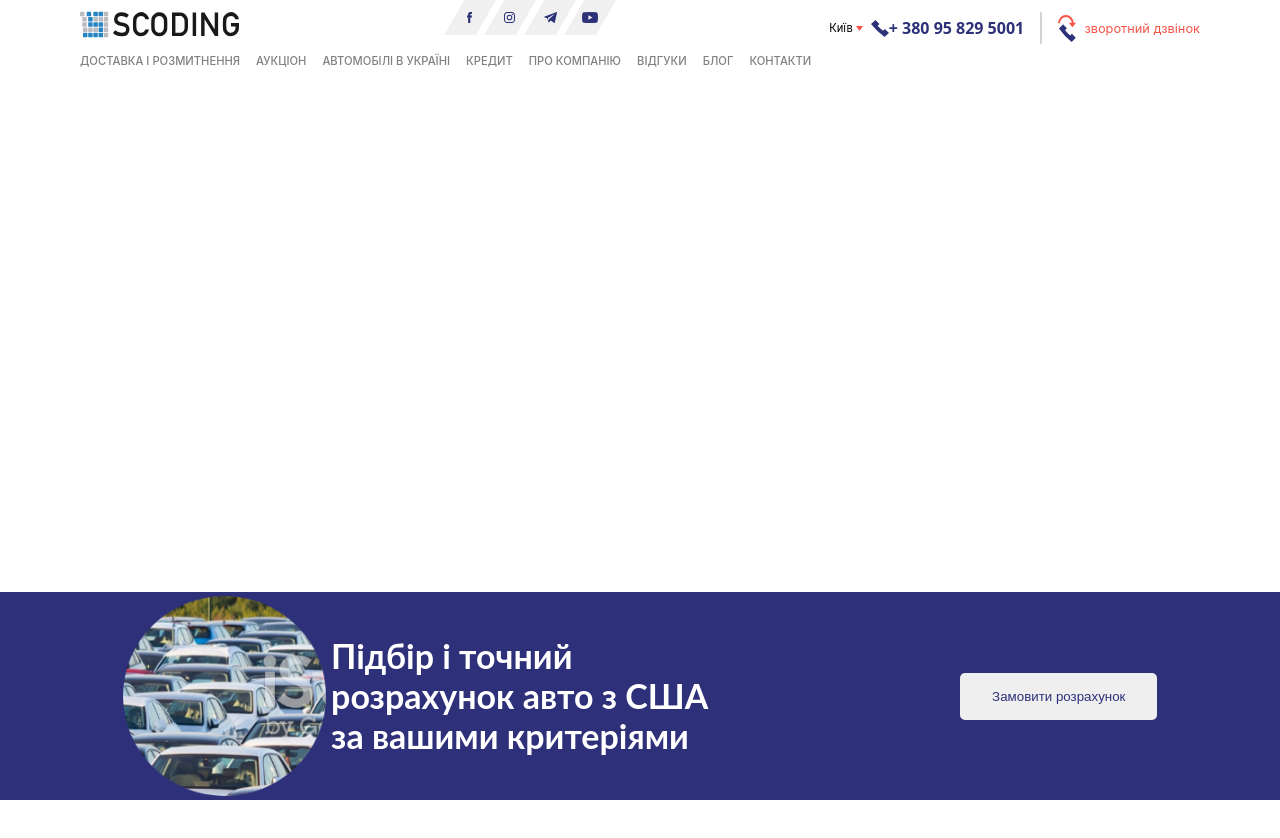
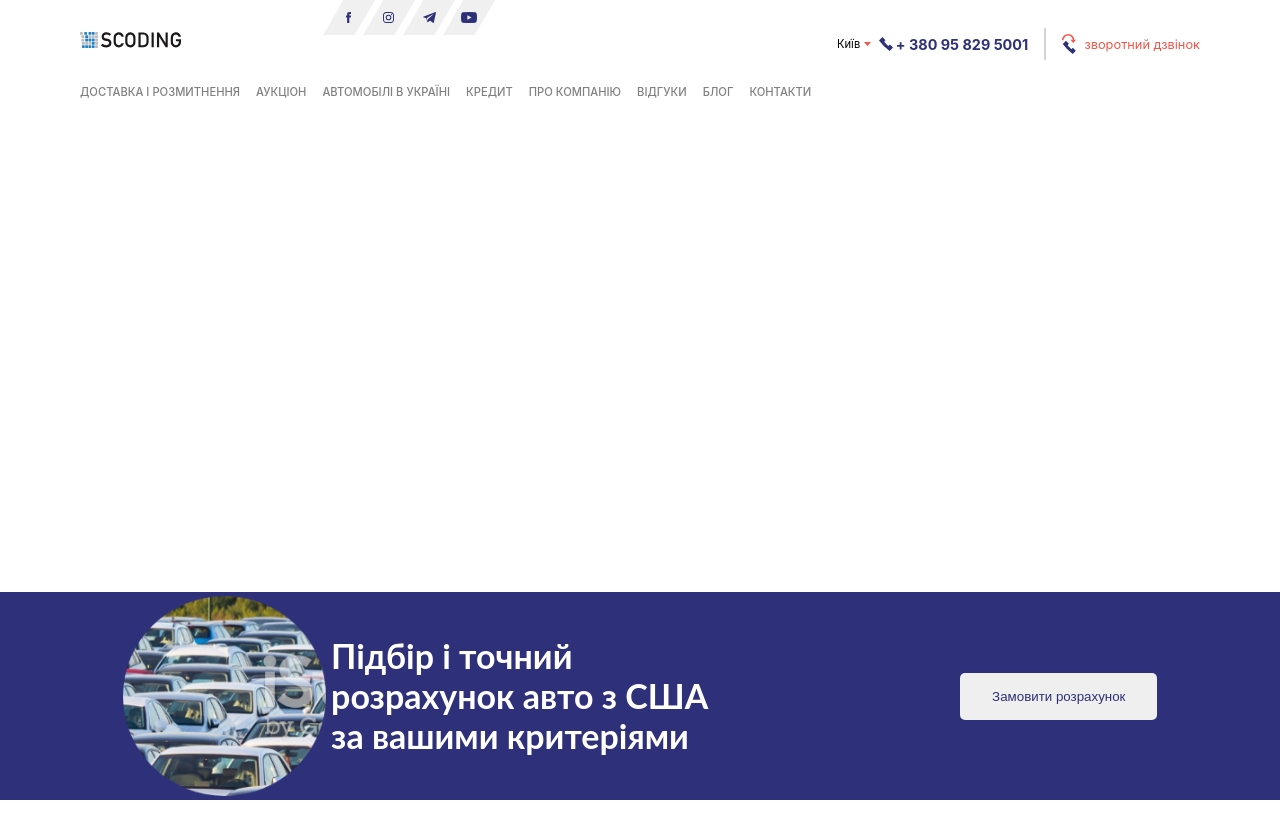
Before and after one commit to bertamatu/mockup-cars-site, a React (Create React App) app: page / in a window 1280 px wide. Shown: the top 838 px of the page. Built offline with nearby package versions, Linux system fonts and the light colour scheme.

Commit message:
navBar components done

```diff
--- a/src/NavBar/Contacts.js
+++ b/src/NavBar/Contacts.js
@@ -9,10 +9,10 @@ const Contacts = () => {
     <ContactsContainer>
       <City>Київ</City>
       <IconTriangle src={TriangleIcon} alt="contacts" />
-      <img src={PhoneIcon} alt="phone-contacts" />
+      <IconPhone src={PhoneIcon} alt="phone-contacts" />
       <PhoneNumber href="tel:380-95-829-5001">+ 380 95 829 5001</PhoneNumber>
       <VerticalLine></VerticalLine>
-      <img src={PhoneArrowIcon} alt="phone-contacts" />
+      <IconPhoneArrow src={PhoneArrowIcon} alt="phone-contacts" />
       <ContactText>зворотний дзвінок</ContactText>
     </ContactsContainer>
   );
@@ -37,12 +37,18 @@ const City = styled.p`
 const IconTriangle = styled.img`
   padding: 0 0.5rem 0 0.2rem;
 `;
+const IconPhone = styled.img`
+  height: 0.85rem;
+`;
 const PhoneNumber = styled.a`
   text-align: left;
-  font-family: Open Sans;
+  font-family: -apple-system, BlinkMacSystemFont, "Segoe UI", Roboto, Oxygen,
+    Ubuntu, Cantarell, "Open Sans", "Helvetica Neue", sans-serif;
   font-weight: bold;
   color: #2d3178;
   text-decoration: none;
+  font-size: 0.9rem;
+  margin-left: 0.2rem;
 `;
 
 const VerticalLine = styled.div`
@@ -50,6 +56,10 @@ const VerticalLine = styled.div`
   width: 1.5px;
   height: 2rem;
   margin: 0 1rem;
+`;
+
+const IconPhoneArrow = styled.img`
+  height: 1.3rem;
 `;
 
 const ContactText = styled.p`
--- a/src/NavBar/Icons.js
+++ b/src/NavBar/Icons.js
@@ -29,6 +29,7 @@ export default Icons;
 const IconsMenu = styled.section`
   display: flex;
   flex-direction: row;
+  margin-left: -12rem;
 `;
 
 const Parallelogram = styled.section`
--- a/src/NavBar/Logo/Logo.js
+++ b/src/NavBar/Logo/Logo.js
@@ -1,12 +1,18 @@
 import React from "react";
 import CompanyLogo from "./companyLogo.svg";
+import styled from "styled-components";
 
 const Logo = () => {
   return (
     <>
-      <img src={CompanyLogo} alt="cars-parking-lot" />
+      <CompanyLogoImg src={CompanyLogo} alt="cars-parking-lot" />
     </>
   );
 };
 
 export default Logo;
+
+const CompanyLogoImg = styled.img`
+  padding: 2rem 0;
+  height: 1rem;
+`;
```
